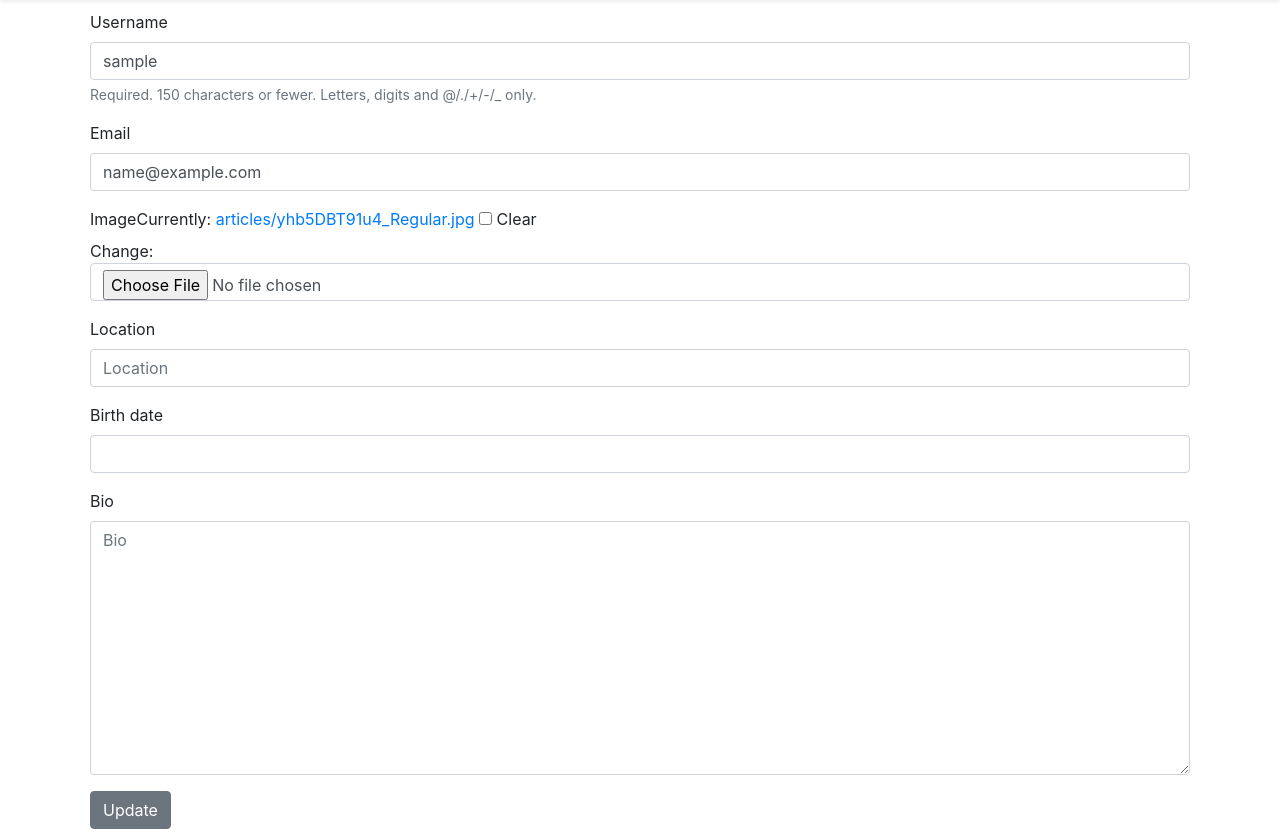
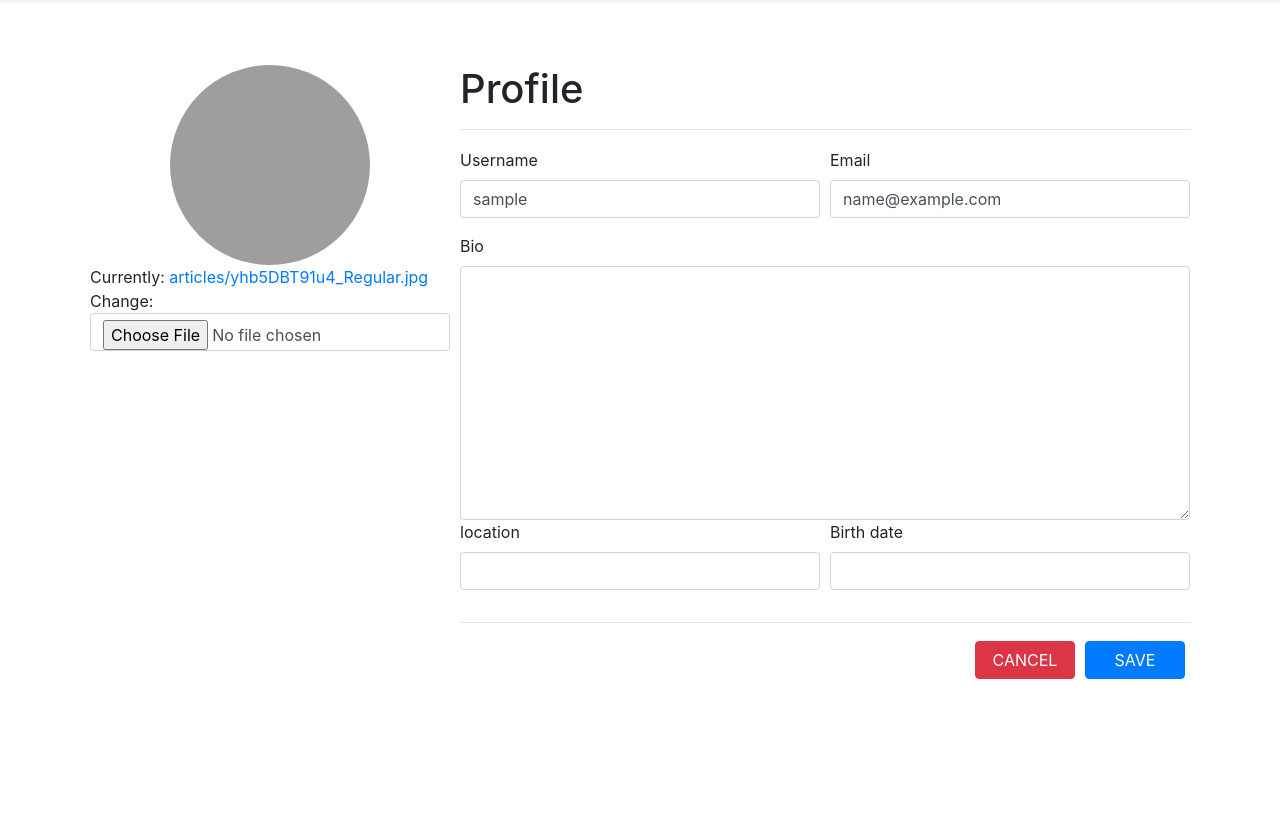
Before and after one commit to geoffrey45/Baseline-magazine, a Django app: page /profile/update/ in a window 1280 px wide. Shown: the part 56-895 px from the top of the page. After the commit the page ends 735 px from the top, so only its background shows below. Run offline with Django 3.2, Linux system fonts and the light colour scheme; the visitor is signed in with stand-in values (Sample User, id 1); some libraries are stand-ins or nearby versions; grey boxes are pictures that could not be loaded.

Commit message:
resolve update profile errors

```diff
--- a/baseline/settings.py
+++ b/baseline/settings.py
@@ -44,7 +44,8 @@ INSTALLED_APPS = [
     'welcome',
     'rest_framework',
     'rest_framework.authtoken',
-    'crispy_forms'
+    'crispy_forms',
+    'widget_tweaks'
 ]
 
 MIDDLEWARE = [
@@ -85,7 +86,7 @@ WSGI_APPLICATION = 'baseline.wsgi.application'
 DATABASES = {
     'default': {
         'ENGINE': 'django.db.backends.postgresql',
-        'NAME': '__baseline',
+        'NAME': '___baseline',
         'USER':'cwilv',
         'PASSWORD':'iamcwilv',
     }
--- a/magazine/admin.py
+++ b/magazine/admin.py
@@ -3,14 +3,13 @@ from .models import Editor,Article,tags,magazineApiModel,Profile,Comment
 
 class ArticleAdmin(admin.ModelAdmin):
 	filter_horizontal = ('tag',)
-	list_display = ('title','pub_date')
+	list_display = ('title','pub_date','status')
 	list_filter = ('status',)
 	search_fields = ['title']
-	prepopulated_fields = {'slug':('title',)}
 
 class CommentAdmin(admin.ModelAdmin):
 	list_display = ('name','body','post','created_on','active')
-	list_filter = ('active','created_on')
+	list_filter =     ('active','created_on')
 	search_fields = ('name','email','body')
 	actions = ['approve_comments']
 
--- a/magazine/models.py
+++ b/magazine/models.py
@@ -11,7 +11,7 @@ class Profile(models.Model):
     bio = models.TextField(max_length=500,blank=True)
     location = models.CharField(max_length = 30,blank=True)
     birth_date = models.DateField(null=True,blank=True)
-    image = models.ImageField(upload_to='articles',default='articles/yhb5DBT91u4_Regular.jpg',blank=True)
+    image = models.ImageField(upload_to='articles',default='articles/yhb5DBT91u4_Regular.jpg')
     def __str__(self):
         return (self.user.first_name)
 
@@ -56,7 +56,6 @@ STATUS = (
 
 class Article(models.Model):
     title = models.CharField(max_length=60)
-    slug = models.SlugField(max_length=200, unique=True)
     status = models.IntegerField(choices=STATUS, default=0)
     post = HTMLField()
     editor = models.ForeignKey(User,on_delete=models.CASCADE,related_name='blog_posts')
@@ -91,6 +90,7 @@ class Comment(models.Model):
 
     def __str__(self):
         return 'Comment {} by {}'.format(self.body, self.name)
+
 class magazineApiModel(models.Model):
     title = models.CharField(max_length=100)
     post = HTMLField()
--- a/magazine/static/upload.js
+++ /dev/null
@@ -1,69 +0,0 @@
-(function(){
-    function readURL(input) {
-
-        if (input.files && input.files[0]) {
-            var reader = new FileReader();
-
-            reader.onload = function (e) {
-                $('.avatar-bg').css({
-                    'background':'url('+e.target.result+')',
-                    'background-size':'cover',
-                    'background-position': '50% 50%'
-                });
-            };
-
-            reader.readAsDataURL(input.files[0]);
-        }
-    }
-
-    function toggleAlert(clasz, display){
-        $(".alert")
-            .removeClass("display")
-            .removeClass("alert-info")
-            .removeClass("alert-success")
-            .removeClass("alert-danger")
-            .addClass(clasz);
-        if(display){
-            $(".alert").addClass("display")
-        }
-        if(clasz === "alert-success"){
-            $(".alert > span").text('Profile saved');
-        }else if(clasz === "alert-danger"){
-            $(".alert > span").text('Profile reset');
-        }
-    }
-
-    $("input.form-control[name=avatar-file]").change(function(){
-        readURL(this);
-    });
-
-    $('#profile').delegate('form', 'submit', function (e) {
-        var inst = this;
-        var formData = new FormData($(this)[0]);
-
-        $(inst).find("button[type = submit]").addClass("loading").prop("disabled", true);
-        toggleAlert("alert-success", true);
-
-        setTimeout(function(){
-            $(inst).find("button[type = submit]").removeClass("loading").prop("disabled", false);
-            toggleAlert("alert-success");
-        },1000);
-
-        return false;
-    });
-
-    $('#profile').delegate('form', 'reset', function (e) {
-        var inst = this;
-        var formData = new FormData($(this)[0]);
-
-        $(inst).find("button[type = reset]").addClass("loading").prop("disabled", true);
-        toggleAlert("alert-danger",true);
-
-        setTimeout(function(){
-            $(inst).find("button[type = reset]").removeClass("loading").prop("disabled", false);
-            toggleAlert("alert-danger");
-        },1000);
-
-        return false;
-    });
-})()
--- a/magazine/templates/article/article.html
+++ b/magazine/templates/article/article.html
@@ -43,10 +43,6 @@
         </div>
       </div>
     </div>
-    <div class="col-md-8 card mb-4  mt-3 ">
-      <div class="card-body">
-      </div>
-    </div>
   </div>
 </div>
 {% endblock content %}
--- a/magazine/templates/article/update.html
+++ b/magazine/templates/article/update.html
@@ -9,7 +9,7 @@
 {% block scripts %}
 {% bootstrap_javascript %}
 <script src="https://cdnjs.cloudflare.com/ajax/libs/jquery/3.3.1/jquery.min.js"></script>
-<script src="{% static 'upload.js' %}" type="text/javascript"></script>
+{% comment %} <script src="{% static 'upload.js' %}" type="text/javascript"></script> {% endcomment %}
 {% endblock %}
 {% block content %}
 <form action="{% url 'update_article' %}" method="post" enctype="multipart/form-data">
--- a/magazine/templates/base.html
+++ b/magazine/templates/base.html
@@ -15,7 +15,6 @@
 	{% block content %} {% endblock %}
 	{% block scripts %}
 	<script src="https://cdnjs.cloudflare.com/ajax/libs/jquery/3.3.1/jquery.min.js"></script>
-	<script src="{% static 'upload.js'%}" type="text/javascript"></script>
 	{% bootstrap_javascript %}
 	{% endblock %}
 </body>
--- a/magazine/templates/profile/update.html
+++ b/magazine/templates/profile/update.html
@@ -1,41 +1,149 @@
 {% extends 'base.html' %}
+{% load crispy_forms_tags %}
 {% load bootstrap4 %}
-{% load staticfiles %}
-{% load crispy_forms_tags %}
+{% load widget_tweaks %}
 
-{% block styles %}
-{% bootstrap_css %}
-<link rel="stylesheet" href="{% static 'css/update_profile.css' %}">
-{% endblock %}
-{% block scripts %}
-{% bootstrap_javascript %}
-<script src="https://cdnjs.cloudflare.com/ajax/libs/jquery/3.3.1/jquery.min.js"></script>
-<script src="{% static 'upload.js' %}" type="text/javascript"></script>
-{% endblock %}
 {% block content %}
-<!DOCTYPE html>
-<html>
-<head>
-    <meta charset="utf-8">
-    <meta name="viewport" content="width=device-width, initial-scale=1.0, shrink-to-fit=no">
-    <title>Update profile</title>
-</head>
 <body>
-    <div class="container profile profile-view" id="profile">
+    <div class="container profile profile-view">
         <div class="row">
             <div class="col-md-12 alert-col relative">
                 <div class="alert alert-info absolue center" role="alert"><button type="button" class="close" data-dismiss="alert" aria-label="Close"><span aria-hidden="true">×</span></button><span>Profile save with success</span></div>
             </div>
         </div>
-        <form method="post">
-            {% csrf_token %}
-            {% bootstrap_form u_form %}
-            {% bootstrap_form p_form %}
-            <button class="btn btn-secondary" type="submit">Update</button>
+        <form method="POST" enctype = "multipart/form-data">
+        {% csrf_token %}
+            <div class="form-row profile-row">
+                <div class="col-md-4 relative">
+                    <div class="avatar">
+                        <div class="avatar-bg center"></div>
+                    </div>
+                        {% render_field p_form.image class+="form-control" %}
+                    </div>
+                <div class="col-md-8">
+                    <h1>Profile </h1>
+                    <hr>
+                    <div class="form-row">
+                        <div class="col-sm-12 col-md-6">
+                            <div class="form-group"><label>Username</label>
+                            {% render_field u_form.username class+="form-control" %}
+                            </div>
+                        </div>
+                        <div class="col-sm-12 col-md-6">
+                            <div class="form-group"><label>Email</label>
+                            {% render_field u_form.email class+="form-control" %}
+                            </div>
+                        </div>
+                    </div>
+                    <div class="form-group"><label>Bio</label>
+                        {% render_field p_form.bio class+="form-control" %}
+                    <div class="form-row">
+                        <div class="col-sm-12 col-md-6">
+                            <div class="form-group"><label>location</label>
+                            {% render_field p_form.location class+="form-control" %}
+                            </div>
+                        </div>
+                        <div class="col-sm-12 col-md-6">
+                            <div class="form-group"><label>Birth date</label>
+                            {% render_field p_form.birth_date class+="form-control" %}
+                            </div>
+                        </div>
+                    </div>
+                    <hr>
+                    <div class="form-row">
+                        <div class="col-md-12 content-right">
+                            <button class="btn btn-primary form-btn" type="submit">SAVE </button>
+                            <button class="btn btn-danger form-btn" type="reset">CANCEL </button>
+                        </div>
+                    </div>
+                </div>
+            </div>
         </form>
-	</div>
+    </div>
 </body>
+<style>
+div.avatar > img {
+  border-radius: 50%;
+}
 
+div.container.profile {
+  padding: 10px 20px;
+}
 
-</html>
+.center {
+  text-align: center;
+}
+
+.no-marging {
+  margin: 0 !important;
+}
+
+.relative {
+  position: relative;
+}
+
+.absolue {
+  position: absolute;
+}
+
+div.profile-row {
+  margin-top: 55px;
+}
+
+.absolue.center {
+  left: 50%;
+  top: 50%;
+  transform: translate(-50%, 0%);
+}
+
+div.alert {
+  width: 40%;
+}
+
+.alert-col {
+}
+
+.alert-col > .alert {
+  padding: 10px;
+  border-radius: 0;
+  transition: all 0.5s ease;
+  opacity: 0;
+}
+
+.alert-col > .alert.display {
+  opacity: 1;
+}
+
+hr {
+  height: 2px;
+}
+
+.content-right > * {
+  float: right;
+}
+
+.form-btn {
+  min-width: 100px;
+  margin: 0 5px;
+  max-width: 200px;
+}
+
+img.avart-img {
+  max-width: 200px;
+}
+
+div.avatar-bg {
+  background: url({{user.profile.image.url}});
+  background-position: 50% 50%;
+  height: 200px;
+  width: 200px;
+  background-size: cover;
+  border-radius: 50%;
+  margin-left: calc(50% - 100px);
+}
+
+div.avatar {
+}
+
+</style>
 {% endblock %}
--- a/magazine/views.py
+++ b/magazine/views.py
@@ -136,17 +136,17 @@ def new_article(request):
         form = NewArticleForm()
     return render(request, 'article/new_article.html', {"form": form})
 
-# @login_required(login_url='/accounts/login/')
-# def update_article(request,article_id):
-#     instance = mode.objects.get(id = article_id)
-#     if request.method == 'POST':
-#         form = UpdateArticleForm(request.POST, request.FILES,instance=instance)
-#         if form.is_valid():
-#             form.save()
-#             return redirect('index')
-#     else:
-#         form = UpdateArticleForm(instance=instance)
-#     return render(request,'article/update.html',{'form':form})
+@login_required(login_url='/accounts/login/')
+def update_article(request,article_id):
+    instance = mode.objects.get(id = article_id)
+    if request.method == 'POST':
+        form = UpdateArticleForm(request.POST, request.FILES,instance=instance)
+        if form.is_valid():
+            form.save()
+            return redirect('index')
+    else:
+        form = UpdateArticleForm(instance=instance)
+    return render(request,'article/update.html',{'form':form})
 
 
 @login_required(login_url='/accounts/login/')
@@ -161,9 +161,9 @@ def update_profile(request):
     else:
         user_form=UserUpdateForm(instance=request.user)
         profile_form=ProfileUpdateForm(instance=request.user.profile)
-        context={
-            'u_form':user_form,
-            'p_form':profile_form
+    context={
+        'u_form':user_form,
+        'p_form':profile_form
         }
 
     return render(request,'profile/update.html',context)
```
Also changed, not shown: magazine/templates/profile/template.html (deleted, +0 -60 lines), magazine/migrations/0046_auto_20200629_2116.py (added), magazine/migrations/0047_auto_20200629_2313.py (added), magazine/migrations/0048_auto_20200629_2317.py (added), magazine/migrations/0049_remove_article_slug.py (added).
